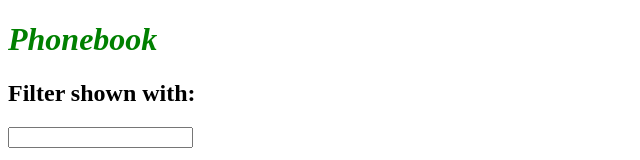
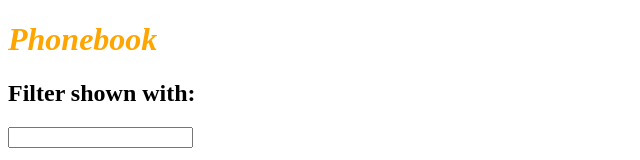
Before and after one commit to GioTafone/fullStackOpen, a React (Create React App) app in the folder part2/phonebook/: page / in a window 1280 px wide. Shown: the top 160 px of the page, without its empty margins (0-640 px from the left). Built offline with nearby package versions, Linux system fonts and the light colour scheme; no server answers.

Commit message:
change h1 color to test build:ui script

```diff
--- a/part2/phonebook/src/index.css
+++ b/part2/phonebook/src/index.css
@@ -1,5 +1,5 @@
 h1 {
-    color: green;
+    color: orange;
     font-style: italic;
   }
 
```
